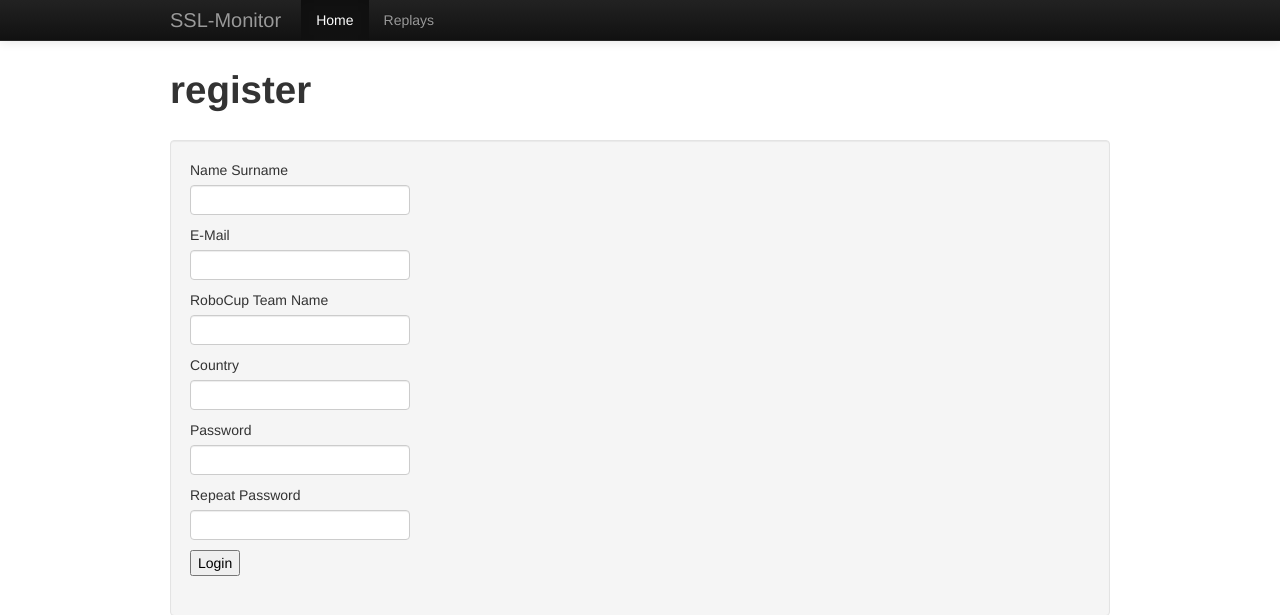
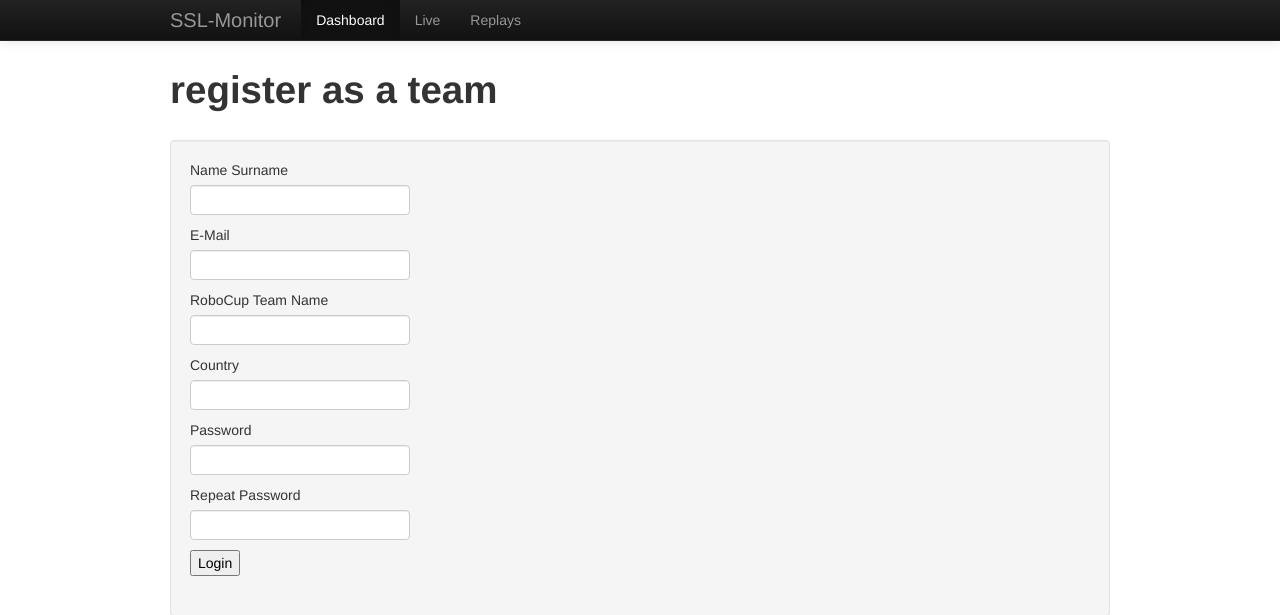
Before and after one commit to cad/ssl-monitor, a Flask app: page /ssl-monitor/register/ in a window 1280 px wide. Shown: the top 615 px of the page. Run offline with Flask 2, Linux system fonts and the light colour scheme; some libraries are stand-ins or nearby versions.

Commit message:
navbar edit

```diff
--- a/webapp/templates/base.html
+++ b/webapp/templates/base.html
@@ -42,8 +42,9 @@
           <a class="brand" href="/ssl-monitor/">SSL-Monitor</a>
           <div class="nav-collapse collapse">
             <ul class="nav">
-              <li class="active"><a href="/ssl-monitor/">Home</a></li>
-              <li><a href="/ssl-monitor/replay/">Replays</a></li>
+              <li class="active"><a href="/ssl-monitor/">Dashboard</a></li>
+              <li><a href="/ssl-monitor/live/">Live</a></li>
+	      <li><a href="/ssl-monitor/replay/">Replays</a></li>
             </ul>
           </div><!--/.nav-collapse -->
         </div>
--- a/webapp/templates/register.html
+++ b/webapp/templates/register.html
@@ -2,7 +2,7 @@
 
 {% block container %}
 <div>
-  <h1>register</h1>
+  <h1>register as a team</h1>
 </div>
 <br>
 <div class="well">
```
